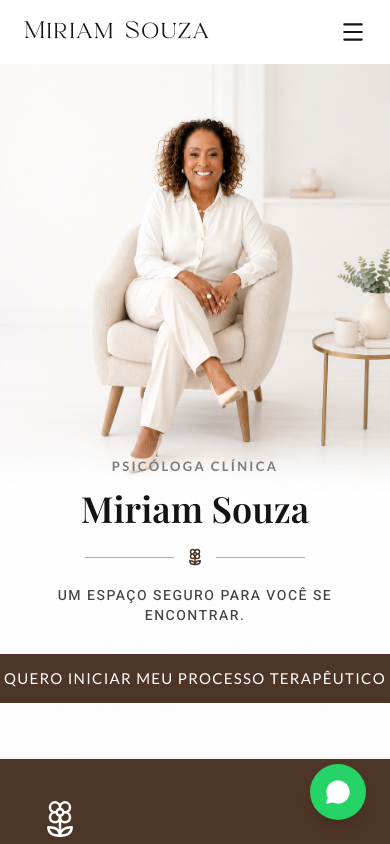
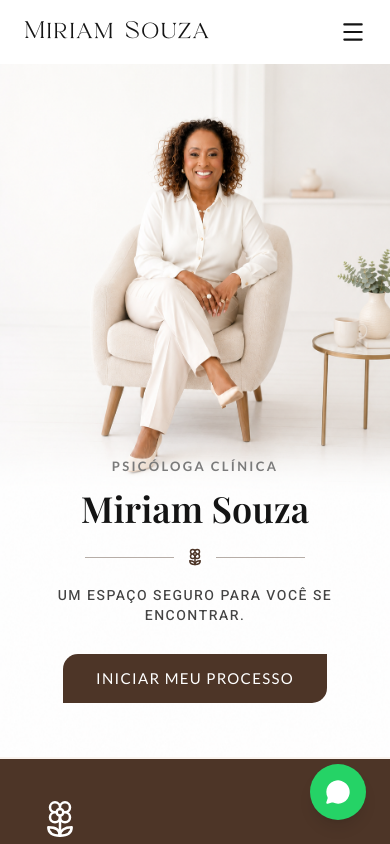
Before and after one commit to kelvenresultiva-lab/psimiriamsouza, a Next.js app: page / in a window 390 px wide. Shown: the top 844 px of the page. Built offline with nearby package versions, Linux system fonts and the light colour scheme.

Commit message:
Encurta texto do botão CTA no mobile

```diff
--- a/src/data/content.ts
+++ b/src/data/content.ts
@@ -66,7 +66,7 @@ export const heroMobile = {
   eyebrow: "PSICÓLOGA CLÍNICA",
   title: "Miriam Souza",
   tagline: "UM ESPAÇO SEGURO PARA VOCÊ SE ENCONTRAR.",
-  ctaLabel: "Quero iniciar meu processo terapêutico",
+  ctaLabel: "Iniciar meu processo",
   image: {
     src: "/images/jadi-hero-mobile-2.png",
     alt: "Miriam Souza sorrindo em seu consultório",
```
